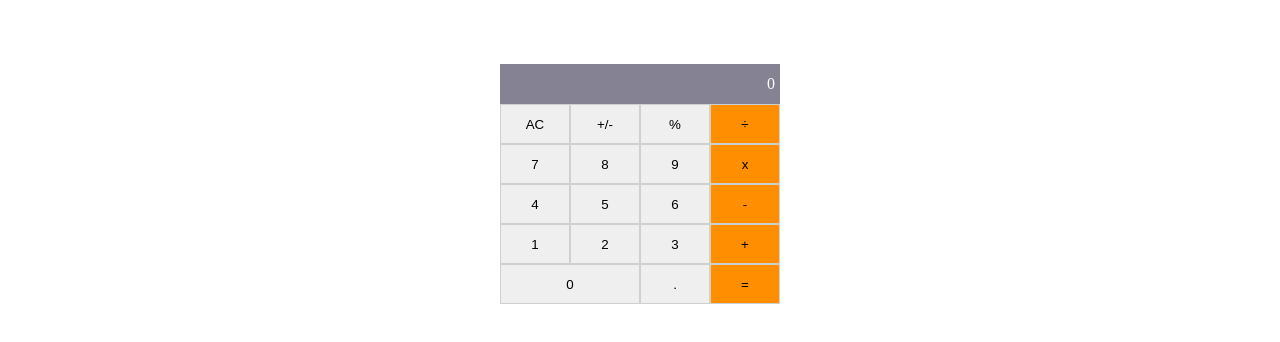
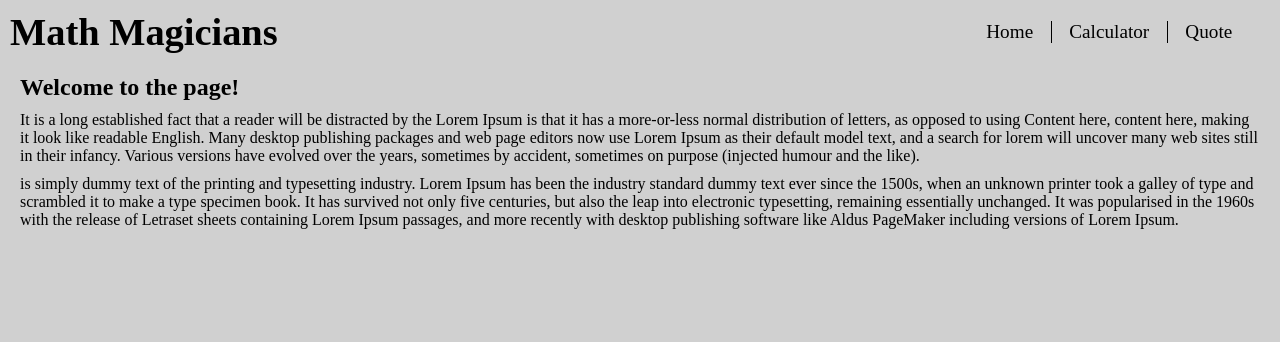
Before and after one commit to sediqullahbadakhsh/math-magician, a React (Create React App) app: page / in a window 1280 px wide. Shown: the top 342 px of the page. Built offline with nearby package versions, Linux system fonts and the light colour scheme.

Commit message:
add routers and navigation menue

```diff
--- a/package.json
+++ b/package.json
@@ -11,6 +11,7 @@
     "prop-types": "^15.8.1",
     "react": "^18.0.0",
     "react-dom": "^18.0.0",
+    "react-router-dom": "^6.3.0",
     "react-scripts": "^5.0.1",
     "uuid": "^8.3.2",
     "uuidv4": "^6.2.13",
--- a/src/App.css
+++ /dev/null
@@ -1,41 +0,0 @@
-* {
-  margin: 0;
-  padding: 0;
-  box-sizing: border-box;
-}
-
-#root {
-  display: flex;
-  justify-content: center;
-  margin-top: 5%;
-}
-
-.result {
-  background-color: #858293;
-  padding-right: 5px;
-  color: white;
-  height: 40px;
-  display: flex;
-  align-items: center;
-  justify-content: flex-end;
-}
-
-.buttons {
-  display: grid;
-  grid-template-columns: repeat(4, 70px);
-  grid-template-rows: repeat(5, 40px);
-  background-color: #dfdfdf;
-}
-
-.buttons button {
-  border: 1px solid #d0d0d0;
-}
-
-.buttons button:nth-child(17) {
-  grid-area: 5/1/5/3;
-}
-
-.buttons button:nth-child(4n),
-.buttons button:last-child {
-  background-color: #ff8e00;
-}
--- a/src/App.js
+++ b/src/App.js
@@ -1,13 +1,24 @@
 import react from 'react';
-import './App.css';
+import './assets/App.css';
+import { Routes, Route } from 'react-router-dom';
 import Calculator from './components/Calculator';
+import Header from './components/Header';
+import Quote from './components/Quote';
+import Home from './components/Home';
+import NoPage from './components/NoPage';
 
 class App extends react.Component {
   render() {
     return (
-      <div className="App">
-        <Calculator />
-      </div>
+      <>
+        <Header />
+        <Routes className="content">
+          <Route path="/" element={<Home className="content" />} />
+          <Route path="calculator" element={<Calculator />} />
+          <Route path="quote" element={<Quote />} />
+          <Route path="*" element={<NoPage />} />
+        </Routes>
+      </>
     );
   }
 }
--- a/src/components/Calculator.js
+++ b/src/components/Calculator.js
@@ -1,7 +1,7 @@
 import React, { useState } from 'react';
-import '../App.css';
 import Buttons from './Buttons';
 import calculate from '../logic/calculate';
+import '../assets/App.css';
 
 const Calculator = () => {
   const [displayed, setDisplayed] = useState({
@@ -15,6 +15,8 @@ const Calculator = () => {
   const { total, operation, next } = displayed;
 
   return (
+    <div className="calc-container">
+      <h3>Lets do some Math!</h3>
       <div className="calculator">
         <div className="result">
           {total}
@@ -23,6 +25,7 @@ const Calculator = () => {
         </div>
         <Buttons click={onClick} />
       </div>
+    </div>
   );
 };
 
--- a/src/index.js
+++ b/src/index.js
@@ -1,10 +1,13 @@
 import React from 'react';
 import ReactDOM from 'react-dom/client';
+import { BrowserRouter as Router } from 'react-router-dom';
 import App from './App';
 
 const root = ReactDOM.createRoot(document.getElementById('root'));
 root.render(
   <React.StrictMode>
-    <App />
+    <Router>
+      <App />
+    </Router>
   </React.StrictMode>,
 );
```
Also changed, not shown: 1 other file (tests, documents, lock files or other folders). Lines whose indentation alone changed are shown as unchanged.
